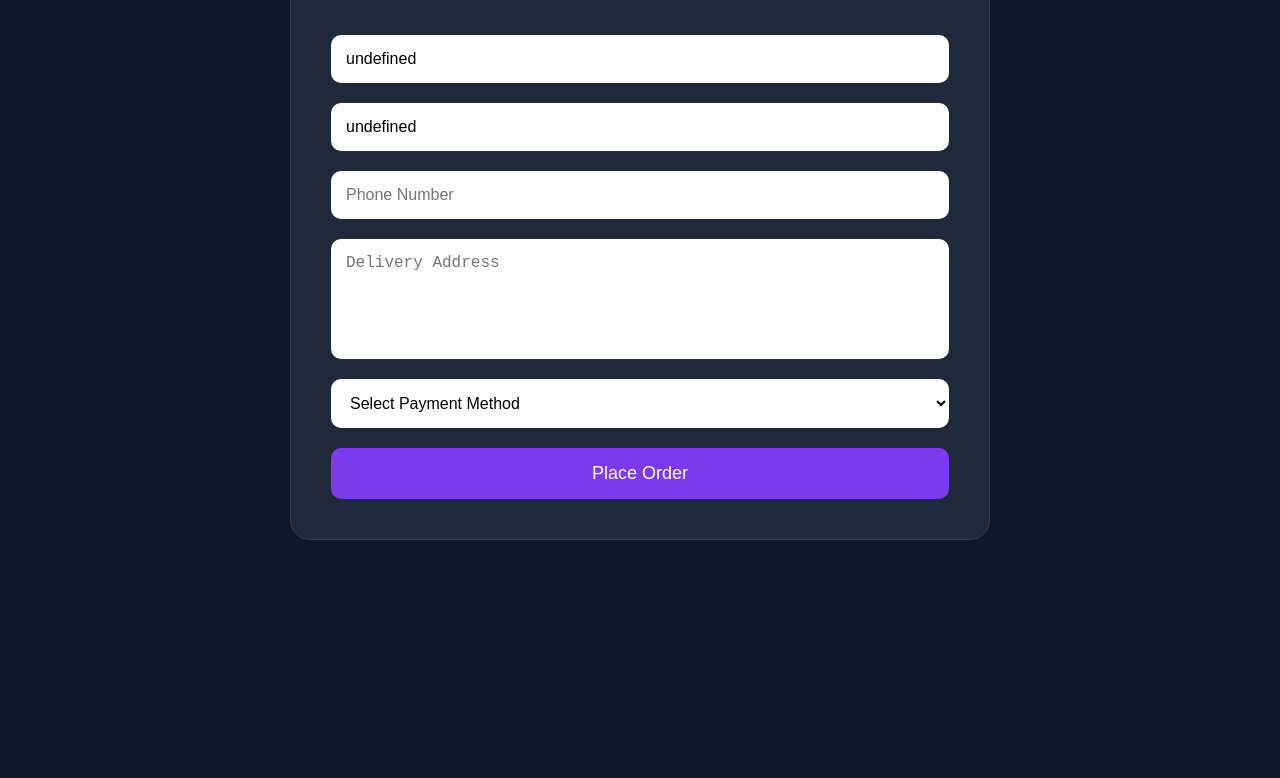
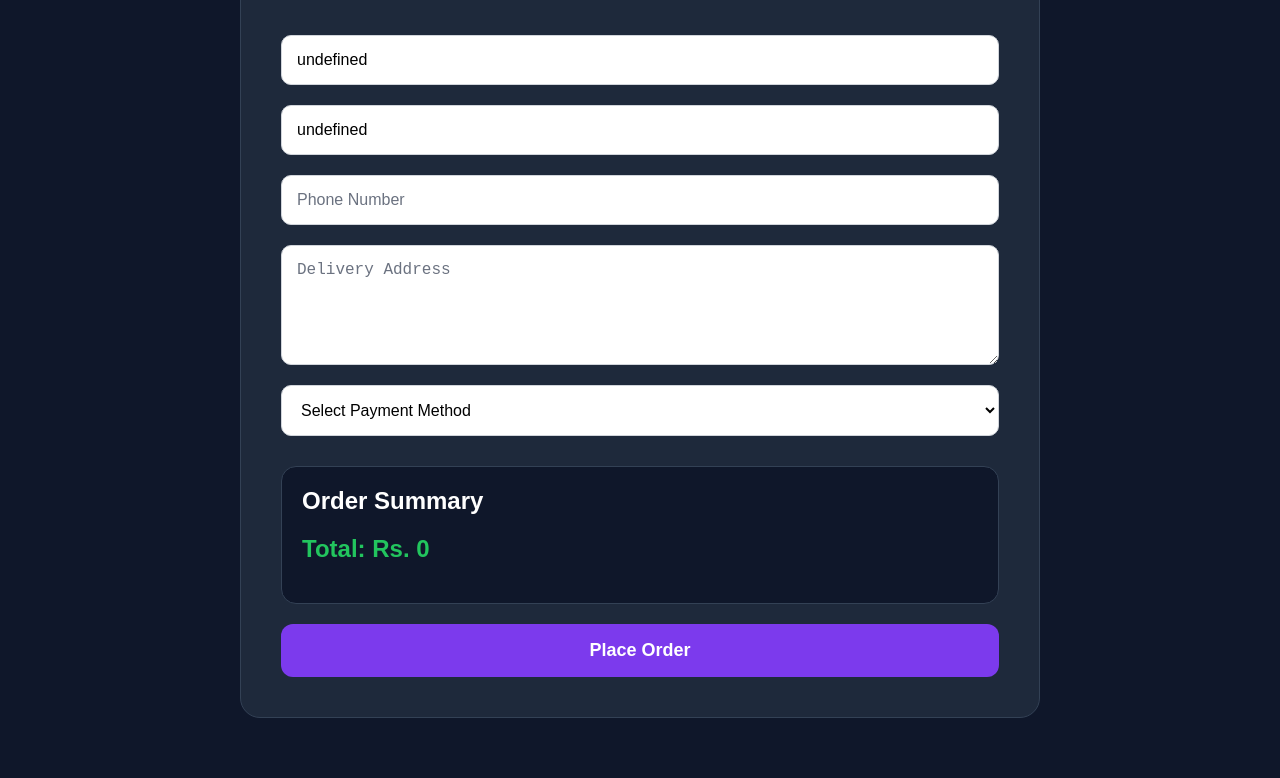
Before and after one commit to farheen-tahirr/nova-tech-store, a plain HTML site: page frontend/checkout.html in a window 1280 px wide. Shown: the part 236-1014 px from the top of the page. Before the commit the page ends 836 px from the top, so only its background shows below. Drawn offline with Linux system fonts and the light colour scheme; sample sign-in values are in the browser's storage.

Commit message:
Backup before CSS cleanup

```diff
--- a/frontend/checkout.html
+++ b/frontend/checkout.html
@@ -16,6 +16,8 @@ href="https://cdnjs.cloudflare.com/ajax/libs/font-awesome/6.7.2/css/all.min.css"
 </head>
 
 <body>
+
+    <!-- ================= HEADER ================= -->
 
     <header class="header">
 
@@ -59,6 +61,8 @@ NOVA
 
     </header>
 
+    <!-- ================= CHECKOUT ================= -->
+
     <section class="checkout">
 
         <h2 class="section-title">Checkout</h2>
@@ -100,7 +104,21 @@ required></textarea>
 
             </select>
 
-<button type="submit">
+            <!-- ================= ORDER SUMMARY ================= -->
+
+            <div class="order-summary">
+
+                <h3>Order Summary</h3>
+
+                <div id="order-items"></div>
+
+                <h3 id="order-total"></h3>
+
+            </div>
+
+            <button
+                type="submit"
+                class="place-order-btn">
 
                 Place Order
 
--- a/frontend/css/style.css
+++ b/frontend/css/style.css
@@ -1086,88 +1086,23 @@ body{
     margin:10px 0;
 
 }
-.checkout{
-
-padding:80px 8%;
-
-max-width:700px;
-
-margin:auto;
-
-}
-
-.checkout form{
-
-display:flex;
-
-flex-direction:column;
-
-gap:20px;
-
-}
-
-.checkout input,
-.checkout textarea,
-.checkout select{
-
-padding:15px;
-
-border-radius:10px;
-
-border:none;
-
-font-size:16px;
-
-}
-
-.checkout textarea{
-
-height:120px;
-
-resize:none;
-
-}
-
-.checkout button{
-
-padding:15px;
-
-background:var(--primary);
-
-color:white;
-
-border:none;
-
-border-radius:10px;
-
-font-size:18px;
-
-cursor:pointer;
-
-}
-
-.checkout button:hover{
-
-background:var(--primary-hover);
-
-}
 /* ===========================
-        CHECKOUT
+   CHECKOUT
 =========================== */
 
 .checkout{
 
-    max-width:700px;
+    max-width:800px;
 
     margin:60px auto;
 
+    padding:40px;
+
     background:var(--card);
 
-    padding:40px;
+    border:1px solid var(--border);
 
     border-radius:20px;
-
-    border:1px solid var(--border);
 
 }
 
@@ -1185,45 +1120,128 @@ background:var(--primary-hover);
 .checkout textarea,
 .checkout select{
 
+    width:100%;
+
     padding:15px;
 
-    border:none;
+    background:#ffffff;
+
+    color:#000000;
+
+    border:1px solid #d1d5db;
 
     border-radius:10px;
 
     font-size:16px;
 
-    background:#fff;
+    outline:none;
+
+}
+
+.checkout input::placeholder,
+.checkout textarea::placeholder{
+
+    color:#6b7280;
 
 }
 
 .checkout textarea{
 
-    height:120px;
+    min-height:120px;
 
-    resize:none;
+    resize:vertical;
 
 }
 
-.checkout button{
+.checkout select{
 
-    padding:15px;
+    color:#000000;
+
+    cursor:pointer;
+
+}
+
+.order-summary{
+
+    margin-top:10px;
+
+    padding:20px;
+
+    background:var(--dark);
+
+    border:1px solid var(--border);
+
+    border-radius:15px;
+
+}
+
+.order-summary h3{
+
+    color:#ffffff;
+
+    margin-bottom:20px;
+
+    font-size:24px;
+
+}
+
+#order-items p{
+
+    color:#ffffff;
+
+    margin-bottom:12px;
+
+    line-height:1.7;
+
+}
+
+#order-items hr{
+
+    border:none;
+
+    border-top:1px solid var(--border);
+
+    margin:12px 0;
+
+}
+
+#order-total{
+
+    margin-top:20px;
+
+    color:#22c55e;
+
+    font-size:24px;
+
+    font-weight:bold;
+
+}
+
+.place-order-btn{
+
+    width:100%;
+
+    padding:16px;
 
     background:var(--primary);
 
-    color:white;
+    color:#ffffff;
 
     border:none;
 
-    border-radius:10px;
+    border-radius:12px;
+
+    font-size:18px;
+
+    font-weight:600;
 
     cursor:pointer;
 
-    font-size:18px;
+    transition:.3s;
 
 }
 
-.checkout button:hover{
+.place-order-btn:hover{
 
     background:var(--primary-hover);
 
--- a/frontend/js/checkout.js
+++ b/frontend/js/checkout.js
@@ -28,6 +28,33 @@ if (currentUser) {
     email.value = currentUser.email;
 
 }
+// ==========================
+// ORDER SUMMARY
+// ==========================
+
+const orderItems = document.getElementById("order-items");
+const orderTotal = document.getElementById("order-total");
+
+const cart = JSON.parse(localStorage.getItem("cart")) || [];
+
+let total = 0;
+
+cart.forEach(item => {
+
+    const price = Number(item.price.replace(/[^\d]/g, ""));
+
+    total += price * item.quantity;
+
+    orderItems.innerHTML += `
+        <p>
+            ${item.name}<br>
+            Qty: ${item.quantity} × ${item.price}
+        </p>
+        <hr>
+    `;
+});
+
+orderTotal.innerHTML = `Total: Rs. ${total.toLocaleString()}`;
 
 // Handle form submission
 form.addEventListener("submit", function (e) {
```
Lines whose indentation alone changed are shown as unchanged.
